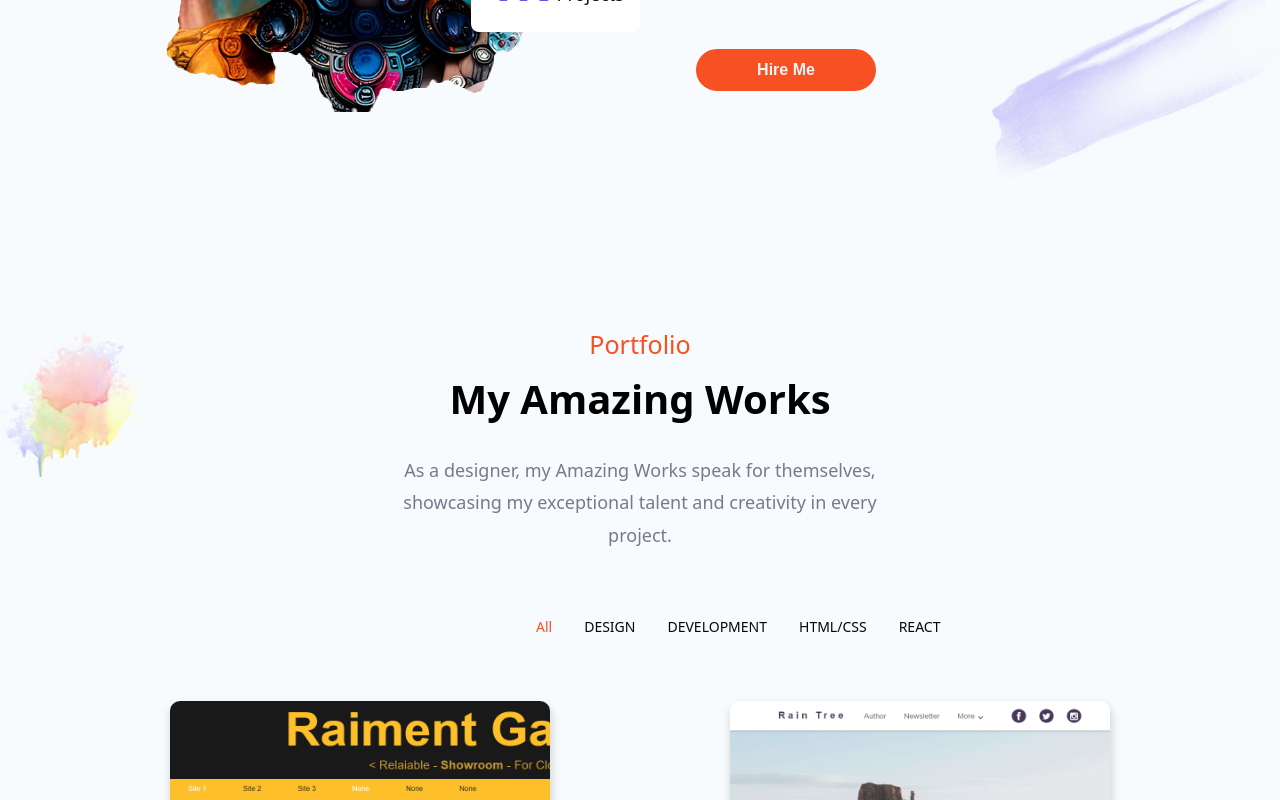
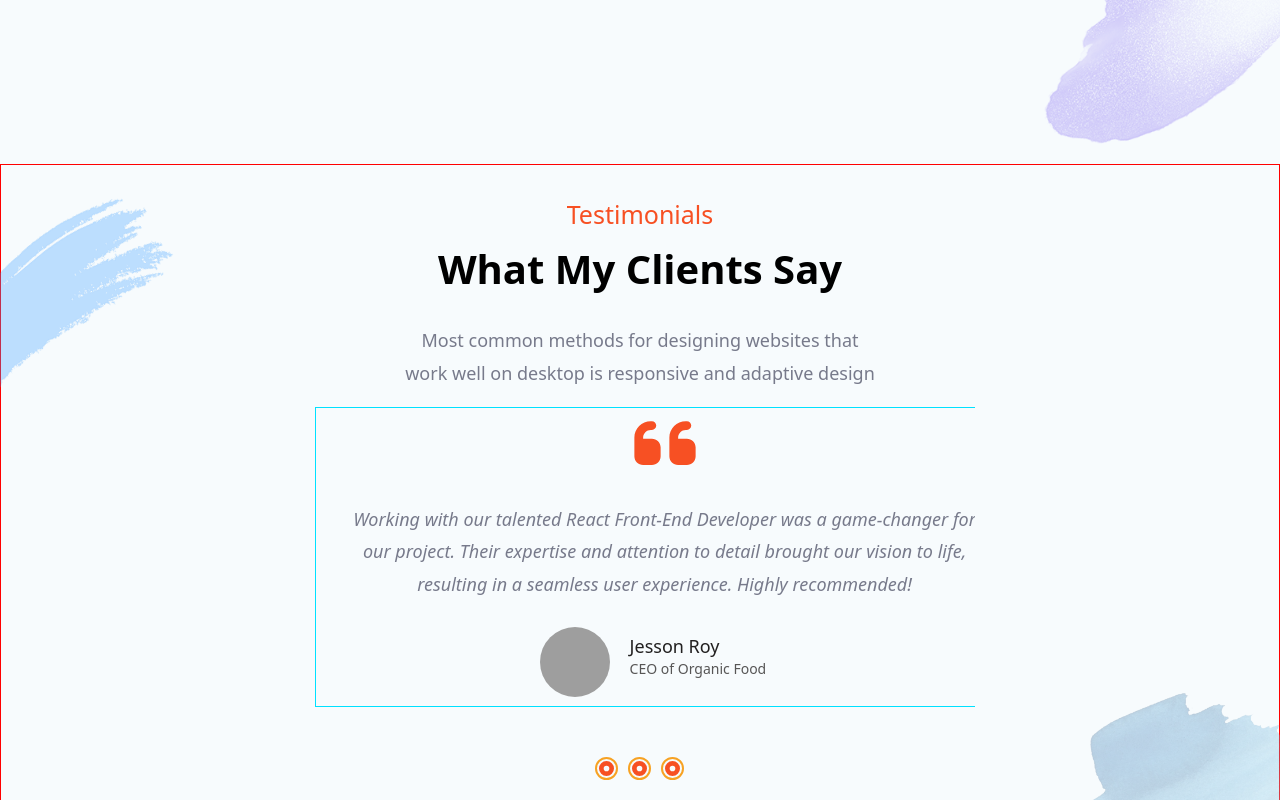
Before and after one commit to dksifatofficial/aminul-kibria-react, a React (Create React App) app: page / in a window 1280 px wide. Shown: the part 1580-2380 px from the top of the page. Built offline with nearby package versions, Linux system fonts and the light colour scheme; no server answers; grey boxes are pictures that could not be loaded.

Commit message:
res commit

```diff
--- a/src/components/TestimonialContainer.js
+++ b/src/components/TestimonialContainer.js
@@ -9,7 +9,7 @@ function TestimonialContainer() {
     <div className={classes.container}>
       <img className={classes.bgImg1} src={image1} alt="" />
       <img className={classes.bgImg2} src={image2} alt="" />
-      <Header>
+      <Header className={classes.header}>
         <h3>Testimonials</h3>
         <h2>What My Clients Say</h2>
         <p>
--- a/src/components/pages/Home.js
+++ b/src/components/pages/Home.js
@@ -1,25 +1,25 @@
-import AboutMe from "../AboutMe";
+// import AboutMe from "../AboutMe";
 // import Blog from "../Blog";
 // import Contact from "../Contact";
 // import DiL from "../DiL";
 // import Map from "../Map";
 // import Newsletter from "../Newsletter";
 import PortfolioContainer from "../PortfolioContainer";
-import Qualitys from "../Qualitys";
+// import Qualitys from "../Qualitys";
 // import Services from "../Services";
-// import TestimonialContainer from "../TestimonialContainer";
-import TopContainer from "../TopContainer";
-import TopNav from "../TopNav";
+import TestimonialContainer from "../TestimonialContainer";
+// import TopContainer from "../TopContainer";
+// import TopNav from "../TopNav";
 
 function Home() {
   return (
     <div>
-      <TopNav />
-      <TopContainer />
-      <Qualitys />
-      <AboutMe />
+      {/* <TopNav /> */}
+      {/* <TopContainer /> */}
+      {/* <Qualitys /> */}
+      {/* <AboutMe /> */}
       <PortfolioContainer />
-      {/* <TestimonialContainer /> */}
+      <TestimonialContainer />
       {/* <DiL /> */}
       {/* <Services /> */}
       {/* <Blog /> */}
--- a/src/styles/App.css
+++ b/src/styles/App.css
@@ -9,6 +9,7 @@
 body {
   background-color: #f7fbfd;
   width: 100%;
+  transition: transform 0.5s ease;
   /* margin: -2rem 0 0 0; */
   line-height: 1.80857;
   font-weight: normal;
--- a/src/styles/Clients.module.css
+++ b/src/styles/Clients.module.css
@@ -1,10 +1,11 @@
 .comment {
-    width: 700px;
-    display: inline-block;
+    width: 600px;
+    display: grid;
+    justify-content: center;
     height: 300px;
     position: relative;
-    padding: 20px;
-    margin: 0 20px ;
+    margin: 0 20px;
+    border: 1px solid rgb(0, 225, 255);
 }
 .icon {
     text-align: center;
@@ -16,11 +17,20 @@
     text-align: center;
     font-style: italic;
     font-weight: 500;
+    padding: 0 30px;
 }
 .auther {
     height: 75px;
-    position: absolute;
-    bottom: 0;
-    left: 50%;
-    transform: translate(-50%, 0);
+    display: grid;
+    justify-content: center;
 }
+
+@media (min-width: 1024px) {
+    .comment {
+        width: 700px;
+        margin: 0 10px;
+    }
+    .comment p {
+        padding: 0 30px;
+    }
+}
--- a/src/styles/Qualitys.module.css
+++ b/src/styles/Qualitys.module.css
@@ -14,6 +14,7 @@
   width: 100%;
   text-align: center;
   font-style: normal;
+  margin-bottom: 2rem;
 }
 .qualitys .QImg {
   width: 6rem;
--- a/src/styles/Testimonials.module.css
+++ b/src/styles/Testimonials.module.css
@@ -8,7 +8,7 @@
   overflow: hidden;
   height: 380px;
   width: 700px;
-  flex: 60%;
+  flex: 100%;
 }
 .row {
   display: flex;
@@ -16,6 +16,8 @@
   transition: transform 0.5s ease;
   height: 340px;
   width: 100%;
+  display: flex;
+  justify-content: space-between;
 }
 .buttons {
   display: flex;
--- a/src/styles/TestimonialsContainer.module.css
+++ b/src/styles/TestimonialsContainer.module.css
@@ -4,6 +4,11 @@
   flex-wrap: wrap;
   margin-top: 150px;
   position: relative;
+  border: 1px solid red;
+  margin-left: -0.5rem;
+}
+.header p {
+  padding: 0 0.5rem;
 }
 .bgImg1 {
   width: 300px;
@@ -24,11 +29,34 @@
 .side {
   flex: 20%;
   position: relative;
+  display: none;
 }
 .testimonials {
   position: relative;
   overflow: hidden;
   height: 380px;
   width: 700px;
-  flex: 60%;
+  flex: 100%;
 }
+
+
+@media (min-width: 1024px) {
+  .container {
+    padding: 2rem 5rem;
+  }
+  .header p {
+    padding: 0 12rem;
+  }
+  .side {
+    display: block;
+  }
+  .testimonials {
+    flex: 60%;
+  }
+}
+
+@media (min-width: 1280px) {
+  .header p {
+    padding: 0 20rem;
+  }
+}
```
